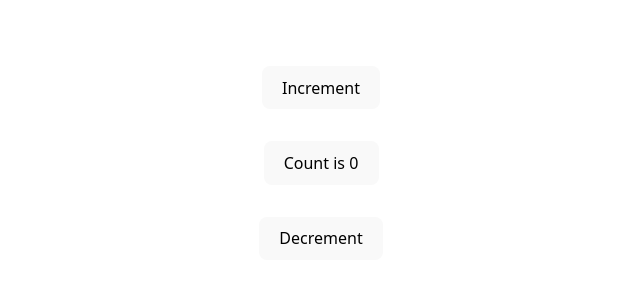
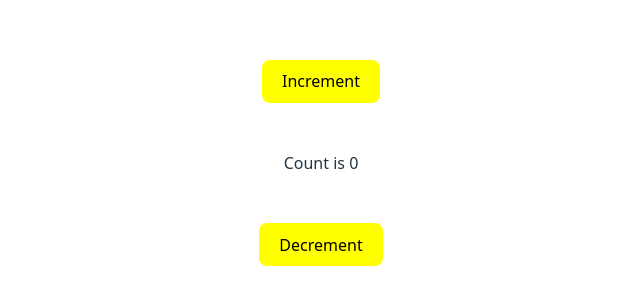
Before and after one commit to Hitesh11112/vite-project, a React (Vite) app: page / in a window 1280 px wide. Shown: the part 237-542 px from the top of the page, without its empty margins (319-959 px from the left). Built offline with nearby package versions, Linux system fonts and the light colour scheme.

Commit message:
added two inc and dec button

```diff
--- a/src/App.jsx
+++ b/src/App.jsx
@@ -15,11 +15,11 @@ function App() {
   };
   return (
     <>
-      <button onClick={Increment}>Increment</button>
+      <button style={{ backgroundColor: 'yellow', color: 'black' }} onClick={Increment}>Increment</button>
       <div className="card">
-        <button>Count is {count}</button>
+        <p>Count is {count}</p>
       </div>
-      <button onClick={Decrement}>Decrement</button>
+      <button style={{ backgroundColor: 'yellow', color: 'black' }} onClick={Decrement}>Decrement</button>
     </>
   )
 }
```
